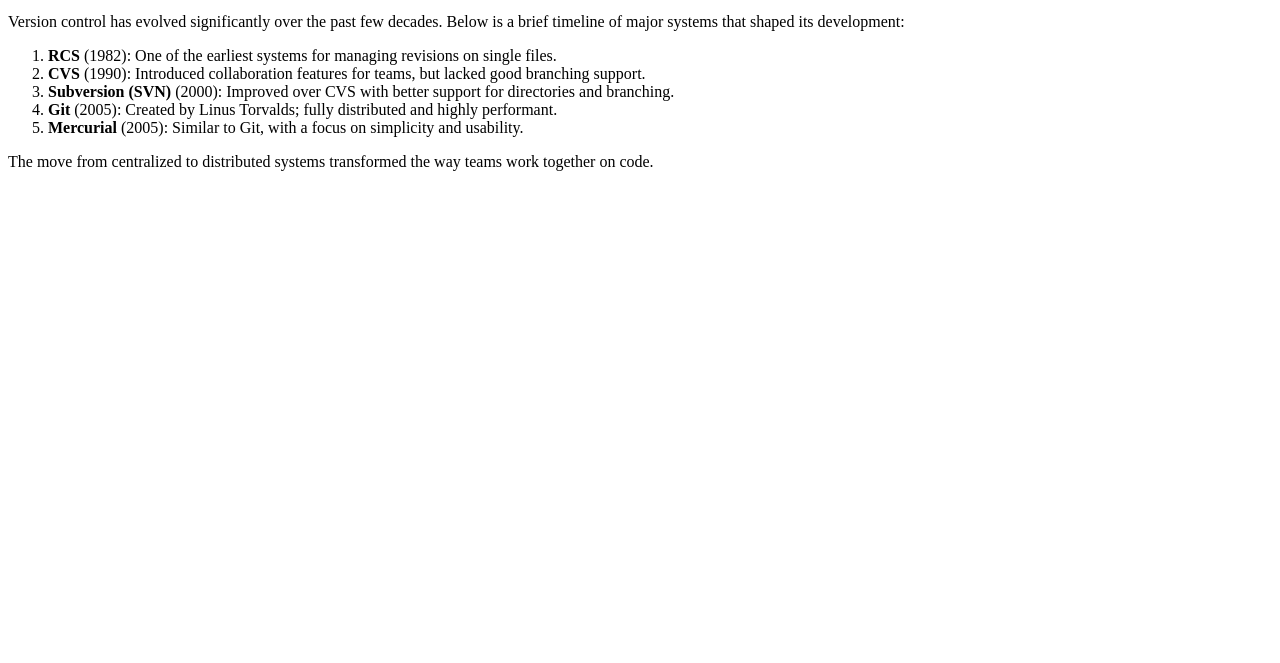
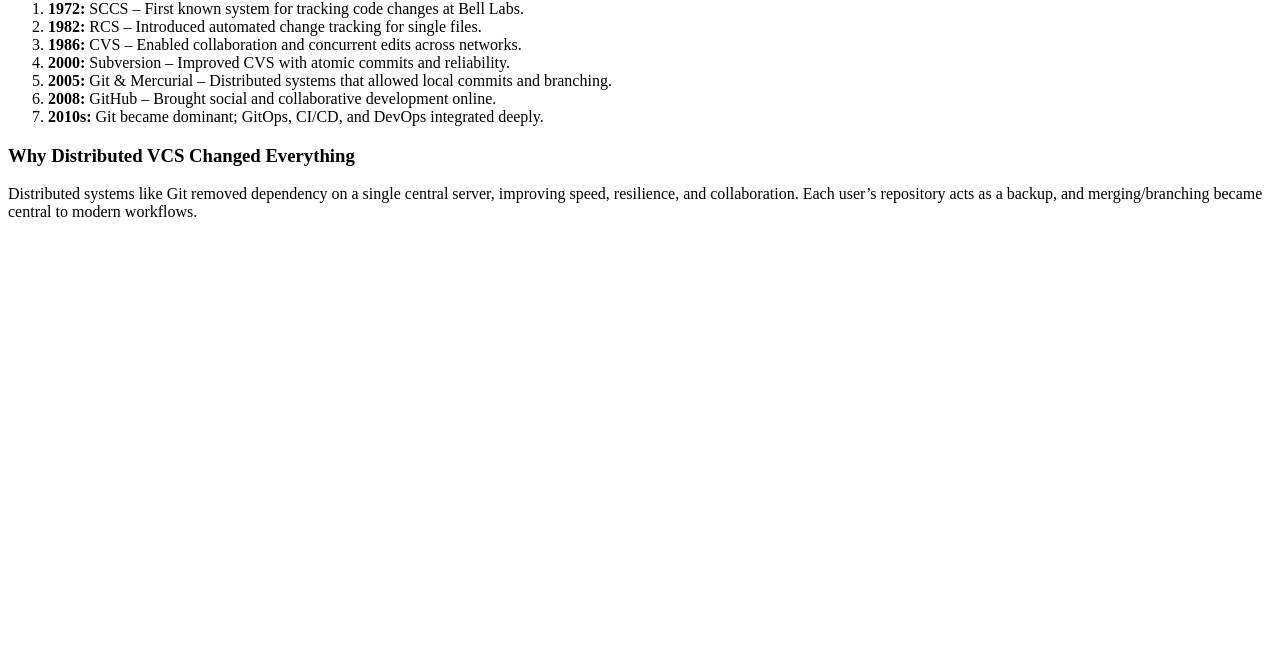
Before and after one commit to osko3/vcs-trends-site, a plain HTML site: page history.html in a window 1280 px wide. Shown: the part 137-800 px from the top of the page. Drawn offline with Linux system fonts and the light colour scheme.

Commit message:
Update history.html

```diff
--- a/history.html
+++ b/history.html
@@ -13,18 +13,22 @@
     </ul>
   </nav>
 
-  <h1>Key Milestones in VCS History</h1>
+    <h2>Evolution Timeline</h2>
+    <ol>
+      <li><strong>1972:</strong> SCCS – First known system for tracking code changes at Bell Labs.</li>
+      <li><strong>1982:</strong> RCS – Introduced automated change tracking for single files.</li>
+      <li><strong>1986:</strong> CVS – Enabled collaboration and concurrent edits across networks.</li>
+      <li><strong>2000:</strong> Subversion – Improved CVS with atomic commits and reliability.</li>
+      <li><strong>2005:</strong> Git & Mercurial – Distributed systems that allowed local commits and branching.</li>
+      <li><strong>2008:</strong> GitHub – Brought social and collaborative development online.</li>
+      <li><strong>2010s:</strong> Git became dominant; GitOps, CI/CD, and DevOps integrated deeply.</li>
+    </ol>
 
-  <p>Version control has evolved significantly over the past few decades. Below is a brief timeline of major systems that shaped its development:</p>
-
-  <ol>
-    <li><strong>RCS</strong> (1982): One of the earliest systems for managing revisions on single files.</li>
-    <li><strong>CVS</strong> (1990): Introduced collaboration features for teams, but lacked good branching support.</li>
-    <li><strong>Subversion (SVN)</strong> (2000): Improved over CVS with better support for directories and branching.</li>
-    <li><strong>Git</strong> (2005): Created by Linus Torvalds; fully distributed and highly performant.</li>
-    <li><strong>Mercurial</strong> (2005): Similar to Git, with a focus on simplicity and usability.</li>
-  </ol>
-
-  <p>The move from centralized to distributed systems transformed the way teams work together on code.</p>
+    <h3>Why Distributed VCS Changed Everything</h3>
+    <p>
+      Distributed systems like Git removed dependency on a single central server, improving speed,
+      resilience, and collaboration. Each user’s repository acts as a backup, and merging/branching
+      became central to modern workflows.
+    </p>
 </body>
 </html>
```
